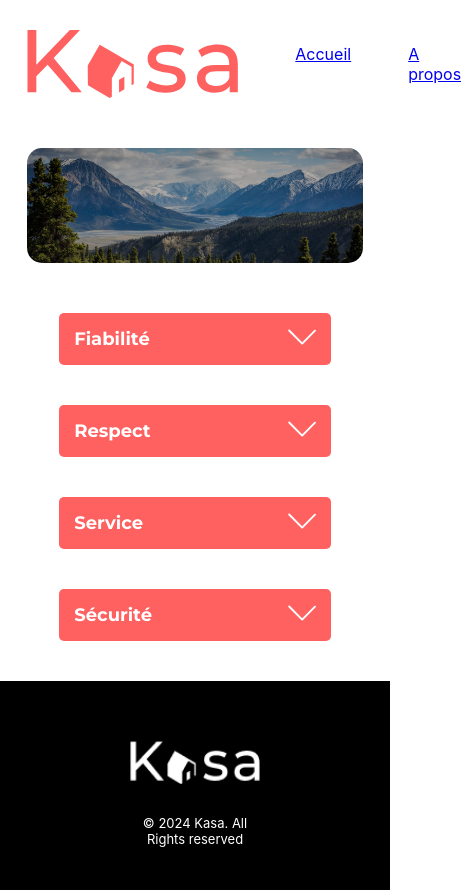
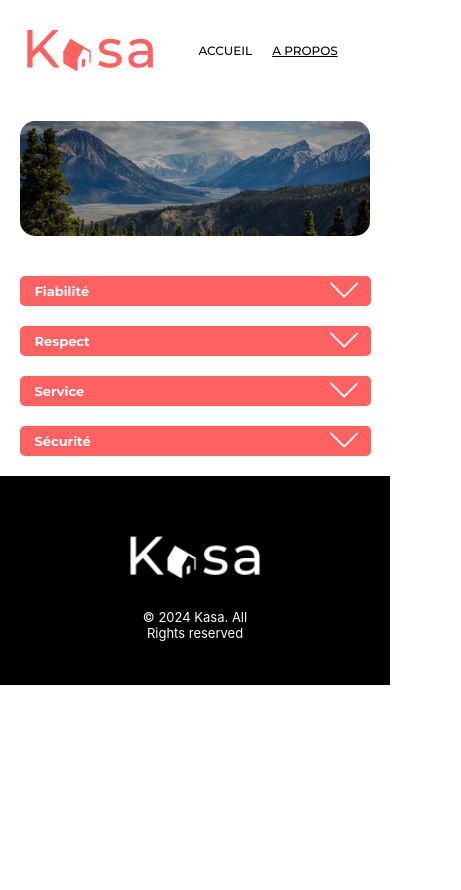
Before and after one commit to tomcre94/Projet-6, a React (Create React App) app: page /about in a window 390 px wide. Shown: the whole page, 461 px wide, since content can reach past the window. After the commit the page ends 844 px from the top, so only its background shows below. Built offline with nearby package versions, Linux system fonts and the light colour scheme.

Commit message:
version mobile ok sauf page logement

```diff
--- a/src/Pages/About/About.scss
+++ b/src/Pages/About/About.scss
@@ -42,3 +42,10 @@
     margin-top: 20px;
     width: 81%;
 }}
+
+@media (max-width: 400px) {
+  .ModulesAbout .collapse{
+    width: 90%; height: 30px; margin-bottom: 0;
+    .title{font-size: 13px; font-weight: 700;}
+    .arrow{width: 16px; height:9px; margin-bottom: 20px; margin-right: 25px;}}
+}
--- a/src/Pages/Accomodations/Accomodations.scss
+++ b/src/Pages/Accomodations/Accomodations.scss
@@ -1,10 +1,11 @@
 /*
-boutons placés à droite et gauche et il faut que ça soit des icons
-dans le fichier jsx, ajouter le nombre de pages en bas de l'img gallery
 
-textes header layout (css)
+Passer au scss !!??
+inverser les fleches des modules
 
-modif type icon star + taille
+le footer doit rester tout en bas !
+
+mettre en place les versions mobiles (taille des éléments, disposition des éléments (page Accueil + logement) ; height du footer
 */
 
 .carousel {
@@ -60,6 +61,7 @@ modif type icon star + taille
     width: 70%;
     order: 1;
     margin:0;
+    margin-top: 15px;
     .location-title {
         font-family: Montserrat;
         font-weight:500;
@@ -104,6 +106,7 @@ modif type icon star + taille
     order: 2;
     width: 30%;
     margin:0;
+    margin-top: 15px;
     .nomImageLoueur{
         display: flex;
         flex-direction: row;
--- a/src/Pages/Error/Erreur.jsx
+++ b/src/Pages/Error/Erreur.jsx
@@ -6,7 +6,7 @@ import { Link } from "react-router-dom";
 export default function Erreur() {
   return (
     <Layout>
-      <h1>404</h1>
+      <h1 className="errorH1">404</h1>
       <p className="ErrorMsg">Oups! La page que vous demandez n'existe pas.</p>
       <div className="ReturnHome"><Link to="/">Retourner sur la page d'accueil</Link></div>
     </Layout>
--- a/src/Pages/Error/Erreur.scss
+++ b/src/Pages/Error/Erreur.scss
@@ -29,3 +29,9 @@ margin-bottom: 130px;
     margin-bottom: 130px;
     color:black;
 }
+
+@media (max-width: 400px) {
+    .errorH1{ font-size: 96px; }
+    .ErrorMsg{ font-size: 18px;line-height: 26px;}
+    .ReturnHome{font-size: 14px;}
+}
--- a/src/Pages/Home/Accueil.scss
+++ b/src/Pages/Home/Accueil.scss
@@ -6,18 +6,29 @@
     grid-template-columns: repeat(3, 1fr);
     margin:0;
   }
-
+  // diminuer la KASA header taille du logo
   .card-img {
     width: 100%;
     border: 1px solid #ddd;
     border-radius: 8px;
     overflow: hidden;
-
     box-shadow: 0 4px 8px rgba(0, 0, 0, 0.1);
   }
 
   .card-img img {
-    width: 100%; /* Assurez-vous que l'image occupe toute la largeur de la carte */
-    height: auto; /* Ajustez la hauteur de manière proportionnelle */
-    display: block; /* Éliminez l'espace supplémentaire sous l'image en la rendant un élément de bloc */
+    width: 100%;
+    height: 100%;
+    display: block;
   }
+
+  @media (max-width: 400px) {
+    header nav a{font-size: 12px; font-weight: 500; margin-left: 10px;margin-right: 10px; text-transform: uppercase;}
+    main {width: 100%;}
+    .banner-container {margin:0; img {margin:20px}}
+    .card-figure {padding:20px; padding-top: 0; img{height:255px} p{font-size: 18px; font-weight: 700;}}
+    .card-container{
+      grid-template-columns: 1fr;
+    }
+    .banner-text{padding: 0; font-size: 24px; font-weight: 700;}
+    .navbar-logo{ width: 126px;}
+  }
--- a/src/components/layout/layout.jsx
+++ b/src/components/layout/layout.jsx
@@ -1,24 +1,52 @@
-import React from "react";
-import "./layout.scss"
-import { Link } from "react-router-dom";
-import logo from "../../ASSETS/logoheader.svg"
-import footerLogo from '../../ASSETS/logofooter.png';
+import React, { useState, useEffect } from "react";
+import { Link, useLocation } from "react-router-dom";
+import "./layout.scss";
+import logo from "../../ASSETS/logoheader.svg";
+import footerLogo from "../../ASSETS/logofooter.png";
 
 function Layout({ children }) {
+  const location = useLocation();
+  const [activePage, setActivePage] = useState("");
+
+  // Mettre à jour la page active à chaque changement d'URL
+  useEffect(() => {
+    // Fonction pour définir la page active en fonction de l'URL courante
+    const setActivePageByUrl = () => {
+      const pathname = location.pathname;
+      if (pathname === "/") {
+        setActivePage("Accueil");
+      } else if (pathname === "/about") {
+        setActivePage("A propos");
+      }
+    };
+
+    setActivePageByUrl();
+  }, [location]);
+
   return (
     <div>
       <header>
-      <img className='navbar-logo' src={logo} alt='logo Kasa' />
-      <nav>
-        <Link to="/">Accueil</Link>
-        <Link to="/about">A propos</Link>
-      </nav>
-    </header>
+        <img className="navbar-logo" src={logo} alt="logo Kasa" />
+        <nav>
+          <Link
+            to="/"
+            className={activePage === "Accueil" ? "active" : ""}
+          >
+            Accueil
+          </Link>
+          <Link
+            to="/about"
+            className={activePage === "A propos" ? "active" : ""}
+          >
+            A propos
+          </Link>
+        </nav>
+      </header>
       <main>{children}</main>
       <footer>
-      <img src={footerLogo} alt='logo Kasa' />
-       <p>© 2024 Kasa. All Rights reserved</p>
-    </footer>
+        <img src={footerLogo} alt="logo Kasa" />
+        <p>© 2024 Kasa. All Rights reserved</p>
+      </footer>
     </div>
   );
 }
--- a/src/components/layout/layout.scss
+++ b/src/components/layout/layout.scss
@@ -12,7 +12,17 @@ header {
 nav {
   display: flex;
   margin-right: 15px;
-  a { margin-left: 57px;}
+  a {
+    font-family: Montserrat;
+    font-weight: 500;
+    font-size: 24px;
+    margin-left: 57px;
+    color:black;
+    text-decoration: none;
+    &.active {
+      text-decoration: underline;
+    }
+  }
 }
 
 main {
```
Also changed, not shown: src/ASSETS/star_rate-vide.svg, src/ASSETS/star_rate.svg.
